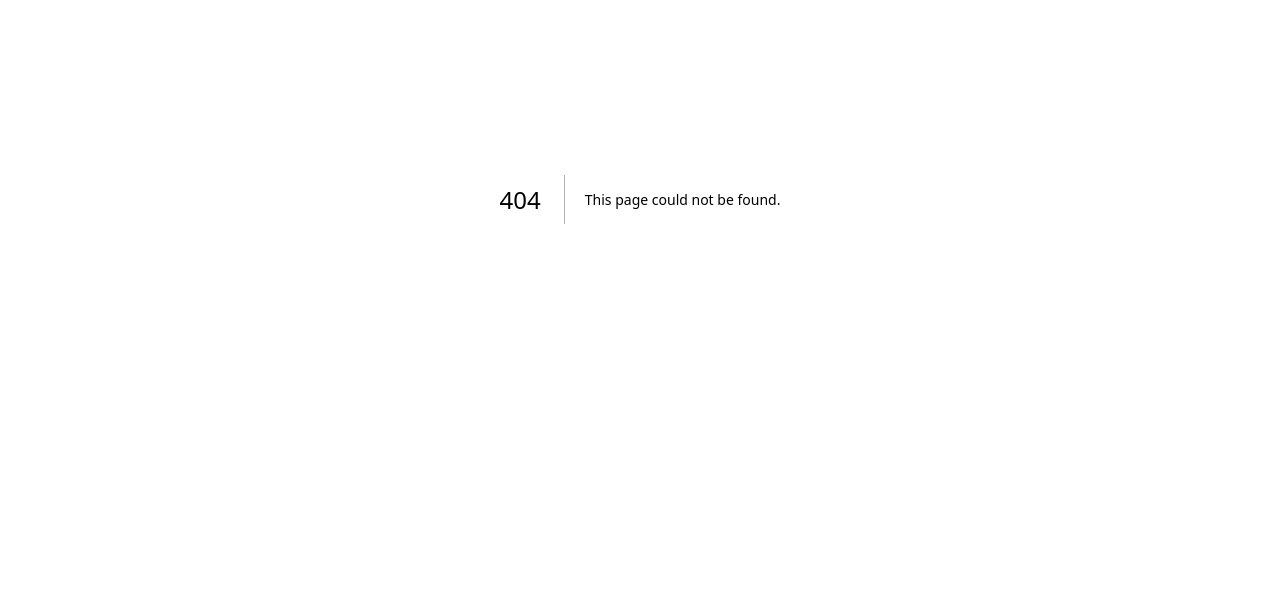
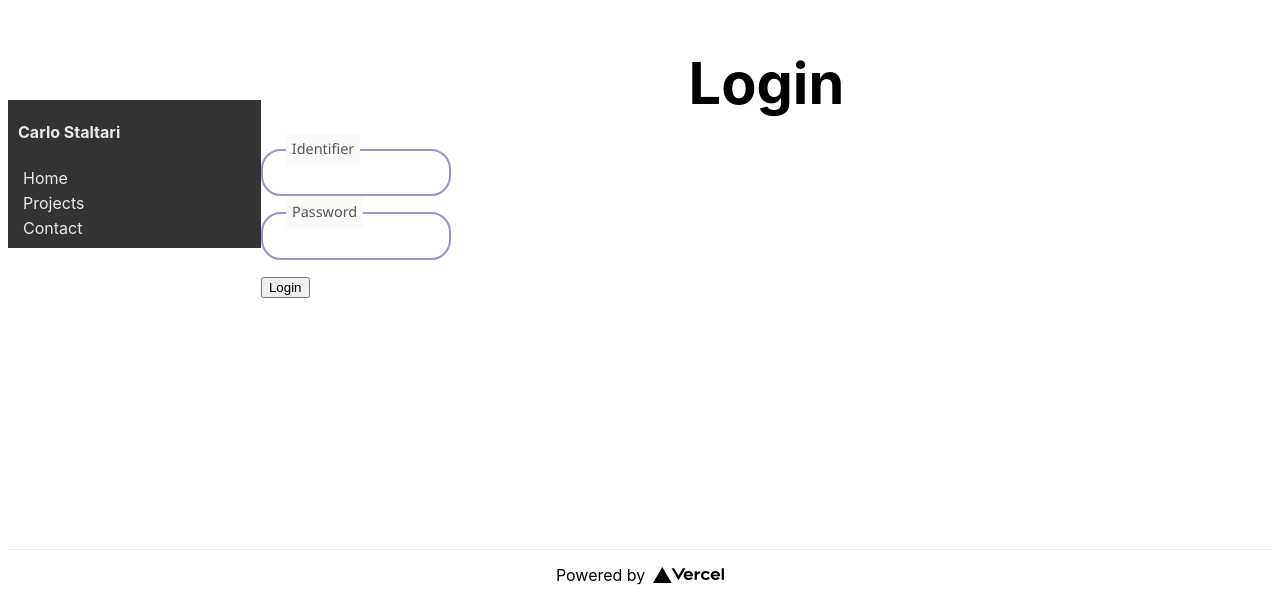
Before and after one commit to Carstal/Portfolio, a Next.js app in the folder nextjs-blog/: page /admin in a window 1280 px wide. Before the commit this address had no page. Shown: the part 201-800 px from the top of the page. Built offline with nearby package versions, Linux system fonts and the light colour scheme.

Commit message:
Added initial styling of input fields

```diff
--- /dev/null
+++ b/nextjs-blog/pages/admin/index.js
@@ -0,0 +1,179 @@
+import Head from 'next/head'
+import styles from '../../styles/Home.module.css';
+
+export default function Home() {
+  return (
+    <div className={styles.container}>
+      <Head>
+        <title>Carlo Staltari</title>
+        <link rel="icon" href="/favicon.ico" />
+      </Head>
+
+      <main>
+        {/* Navigation Area */}
+        <div className={styles.nav}>
+          <div>
+            <h4>
+              Carlo Staltari
+              </h4>
+          </div>
+          <nav>
+            <ul>
+              <li>Home</li>
+              <li>Projects</li>
+              <li>Contact</li>
+            </ul>
+          </nav>
+        </div>
+
+        {/* Body Area */}
+        <div className={styles.body}>
+        <h3 className={styles.title}>
+            Login
+        </h3>
+
+        <div className="container">
+          <div className="card mt-5">
+            <form className="card-body" action="/api/login" method="POST">
+            <div className="inputGroup">
+                <input type="text" id="username"
+                  name="username" required=""
+                  autocomplete="off"/>
+                <label for="identifier">Identifier</label>
+            </div>
+            <div className="inputGroup">
+                <input type="text" id="password"
+                  name="password" required=""
+                  autocomplete="off"/>
+                <label for="password">Password</label>
+            </div>
+
+              <div className="form-group mt-3">
+                <button type="submit" className={styles.submitbutton}>
+                  Login
+                </button>
+              </div>
+                    </form>
+                </div>
+            </div>
+        </div>
+      </main>
+
+      <footer>
+        <a
+          href="https://vercel.com?utm_source=create-next-app&utm_medium=default-template&utm_campaign=create-next-app"
+          target="_blank"
+          rel="noopener noreferrer"
+        >
+          Powered by{' '}
+          <img src="/vercel.svg" alt="Vercel" className={styles.logo} />
+        </a>
+      </footer>
+
+      <style jsx>{`
+        main {
+          padding: 5rem 0;
+          flex: 1;
+          display: flex;
+          flex-direction: row;
+          justify-content: center;
+          align-items: center;
+          width: 100%;
+        }
+
+        .inputGroup {
+            font-family: 'Segoe UI', sans-serif;
+            margin: 1em 0 1em 0;
+            max-width: 190px;
+            position: relative;
+        }
+        .inputGroup input {
+            font-size: 100%;
+            padding: 0.8em;
+            outline: none;
+            border: 2px solid rgb(200, 200, 200);
+            background-color: transparent;
+            border-radius: 20px;
+            width: 100%;
+        }
+        .inputGroup label {
+            font-size: 100%;
+            position: absolute;
+            left: 0;
+            padding: 0.8em;
+            margin-left: 0.5em;
+            pointer-events: none;
+            transition: all 0.3s ease;
+            color: #555555;
+        }
+        .inputGroup :is(input:focus, input:valid)~label {
+            transform: translateY(-50%) scale(.9);
+            margin: 0em;
+            margin-left: 1.3em;
+            padding: 0.4em;
+            background-color: #fafafa;
+        }
+        .inputGroup :is(input:focus, input:valid) {
+            border-color: rgb(150, 150, 200);
+        }
+
+        ul {
+          list-style-type: none;
+          margin: 0;
+          padding: 5px;
+        }
+        li {
+          display: block;
+          height: 25px;
+          padding: S5px;
+        }
+        li:hover{
+          color: #FFFFFF;
+          background-color: #000000;
+        }
+        footer {
+          width: 100%;
+          height: 50px;
+          border-top: 1px solid #eaeaea;
+          display: flex;
+          justify-content: center;
+          align-items: center;
+        }
+        footer img {
+          margin-left: 0.5rem;
+        }
+        footer a {
+          display: flex;
+          justify-content: center;
+          align-items: center;
+          text-decoration: none;
+          color: inherit;
+        }
+        code {
+          background: #fafafa;
+          border-radius: 5px;
+          padding: 0.75rem;
+          font-size: 1.1rem;
+          font-family: Menlo, Monaco, Lucida Console, Liberation Mono,
+            DejaVu Sans Mono, Bitstream Vera Sans Mono, Courier New, monospace;
+        }
+      `}</style>
+
+      <style jsx global>{`
+        html,
+        body {
+          height: 100%;
+          width: 100vw;
+          padding: 0;
+          margin: 0;
+          font-family: -apple-system, BlinkMacSystemFont, Segoe UI, Roboto,
+            Oxygen, Ubuntu, Cantarell, Fira Sans, Droid Sans, Helvetica Neue,
+            sans-serif;
+        }
+        * {
+          box-sizing: border-box;
+        }
+      `}</style>
+    </div>
+  )
+}
```
